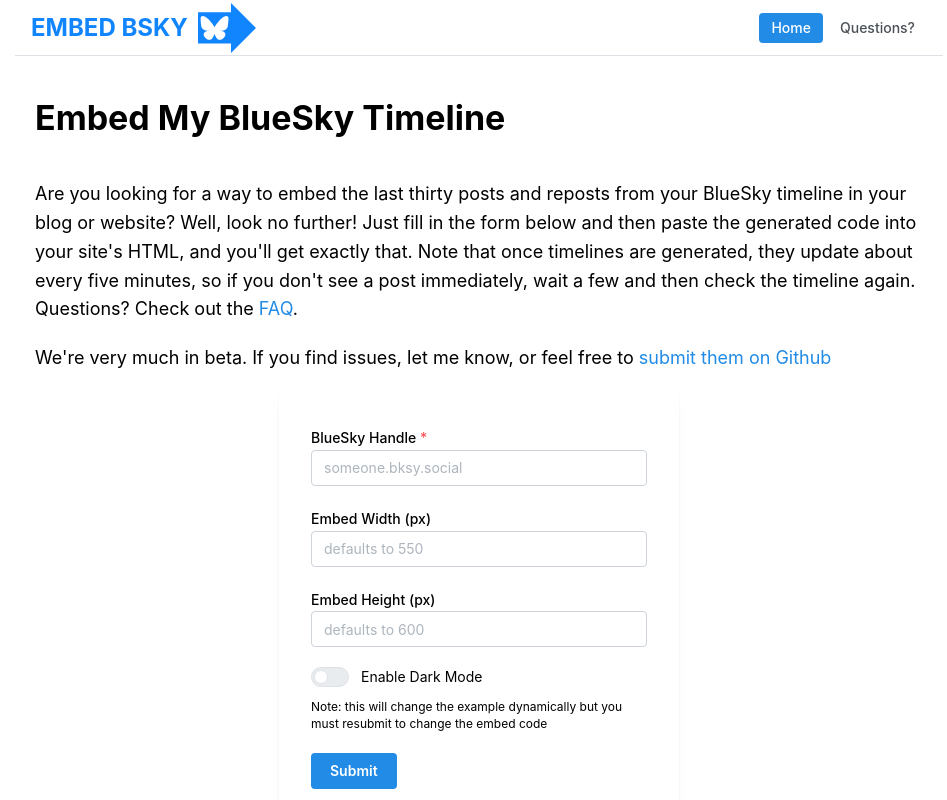
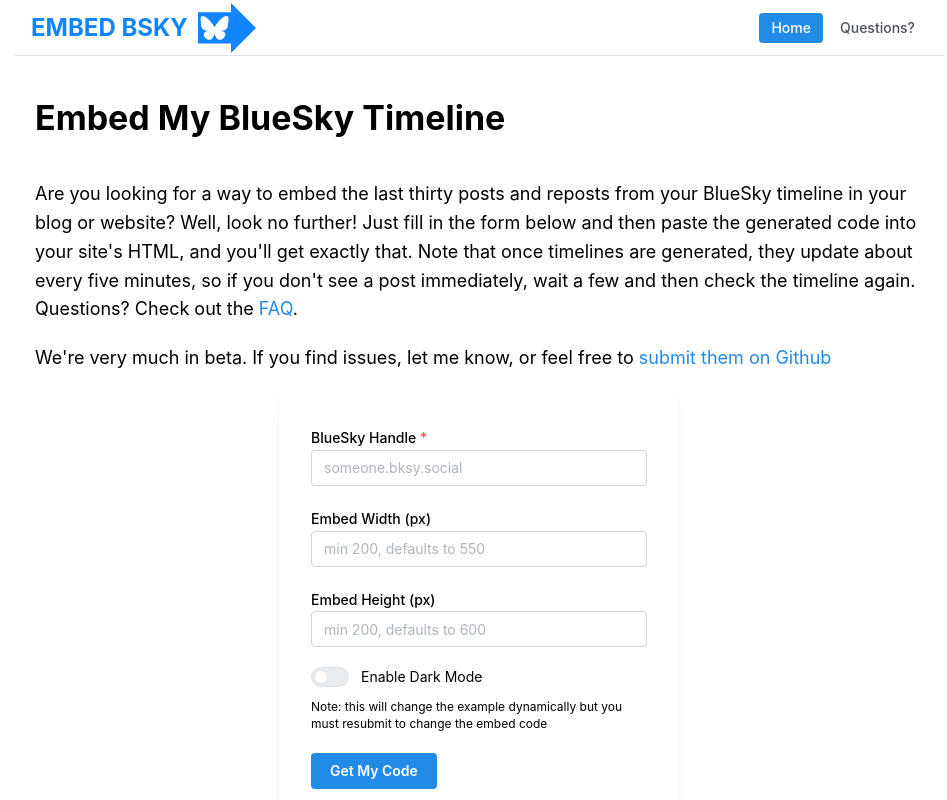
Before and after one commit to cwbuecheler/embedbsky.com, a Next.js app: page / in a window 1280 px wide. Shown: the top 800 px of the page, without its empty margins (161-1108 px from the left). Built offline with nearby package versions, Linux system fonts and the light colour scheme; no server answers.

Commit message:
tighten up numeric inputs - fixes #5

```diff
--- a/app/page.tsx
+++ b/app/page.tsx
@@ -199,17 +199,26 @@
 						/>
 						<Space h="lg" />
 						<NumberInput
+							allowDecimal={false}
+							allowLeadingZeros={false}
+							allowNegative={false}
 							key={form.key('width')}
 							label="Embed Width (px)"
-							placeholder="defaults to 550"
+							min={200}
+							max={2000}
+							placeholder="min 200, defaults to 550"
 							{...form.getInputProps('width')}
 						/>
 						<Space h="lg" />
 						<NumberInput
+							allowDecimal={false}
+							allowLeadingZeros={false}
+							allowNegative={false}
 							key={form.key('height')}
 							label="Embed Height (px)"
-							placeholder="defaults to 600"
-							width={200}
+							min={200}
+							max={2000}
+							placeholder="min 200, defaults to 600"
 							{...form.getInputProps('height')}
 						/>
 						<Space h="lg" />
@@ -221,7 +230,7 @@
 						</Text>
 						<Space h="lg" />
 						<Button type="submit" loading={isLoading}>
-							Submit
+							Get My Code
 						</Button>
 					</Paper>
 				</form>
```
